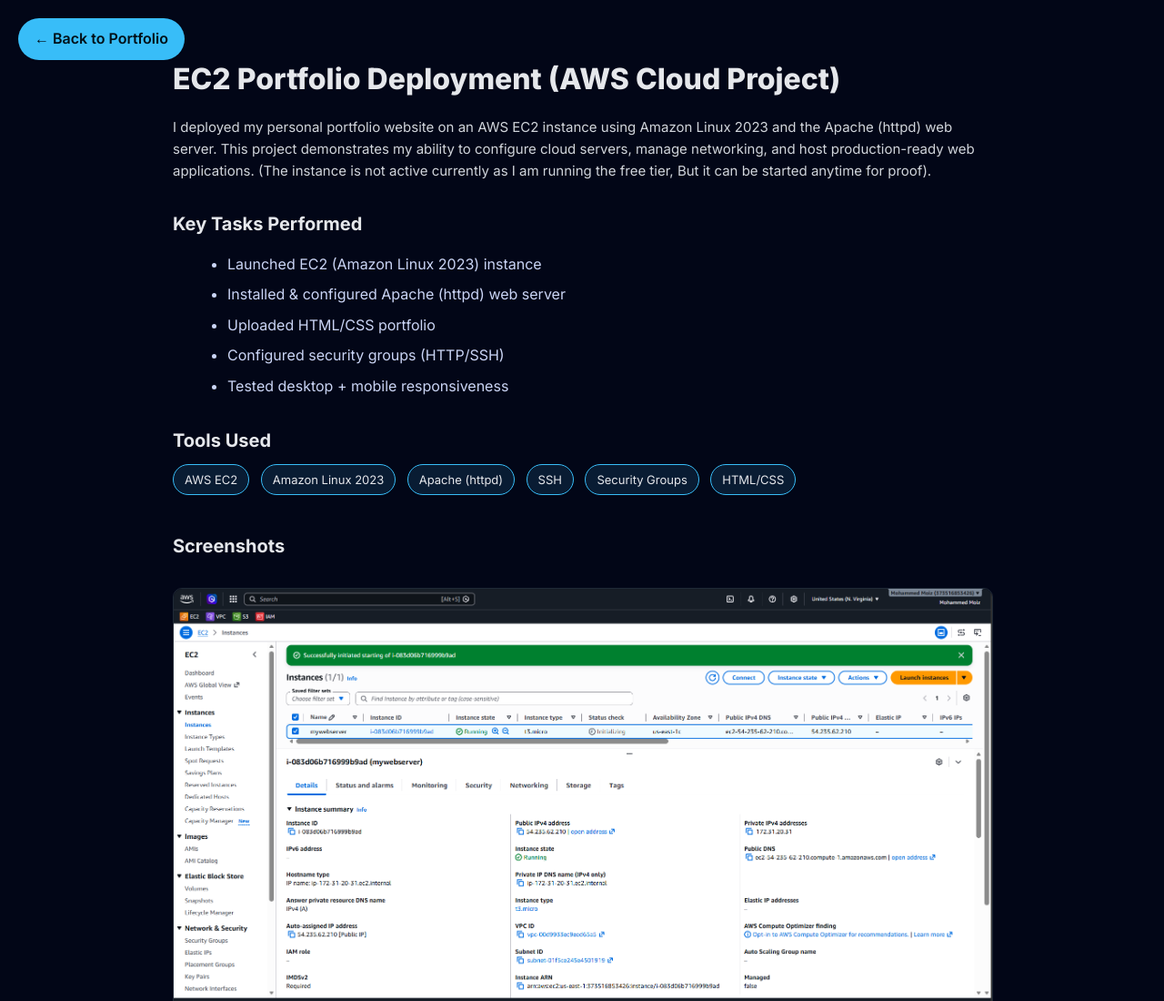
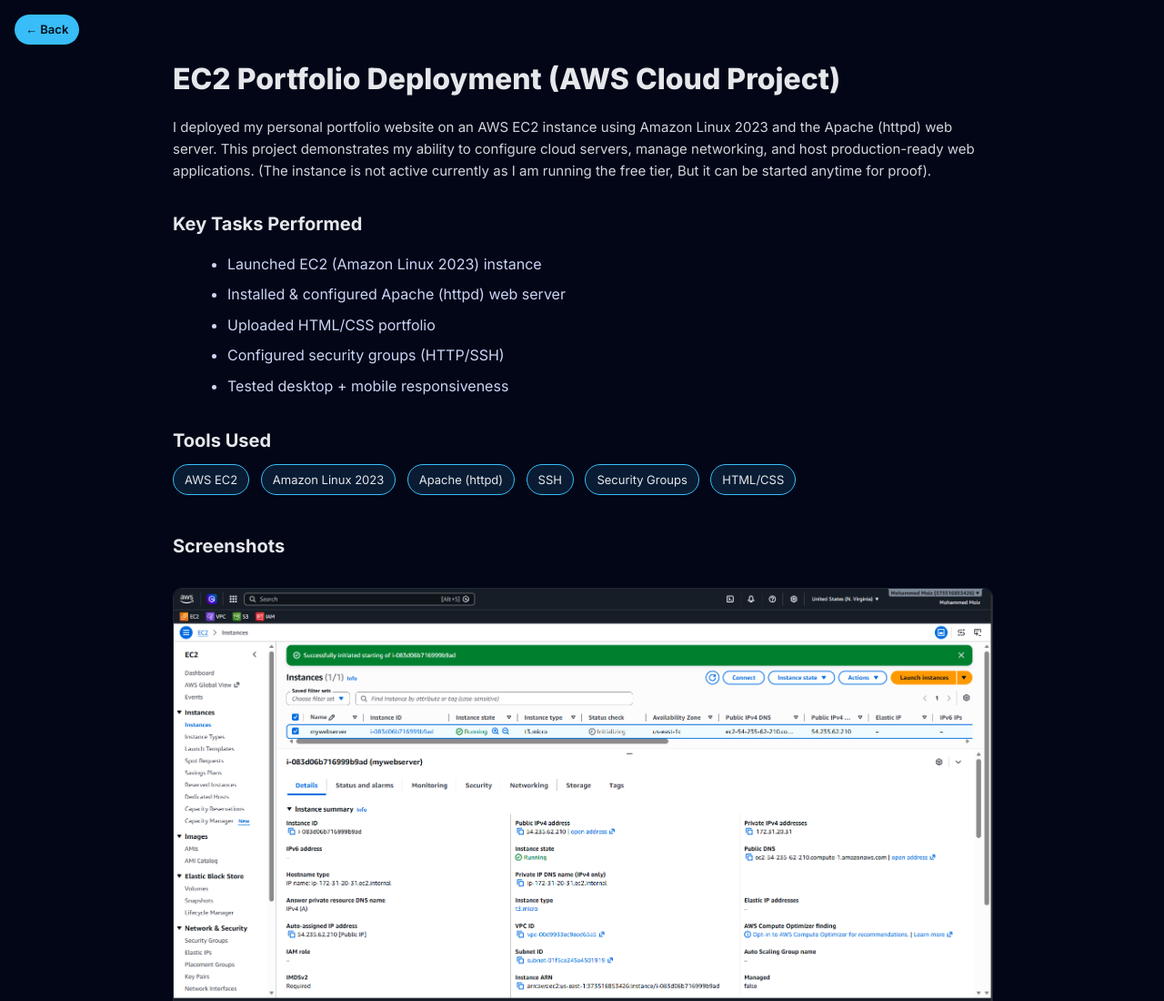
Before and after one commit to mohammedmoizahmed/portfolio, a plain HTML site: page ec2-project.html in a window 1280 px wide. Shown: the top 1100 px of the page at 91% size. Drawn offline with Linux system fonts and the light colour scheme.

Commit message:
Updated JS and EC2 project page

```diff
--- a/ec2-project.html
+++ b/ec2-project.html
@@ -138,14 +138,15 @@
     /* FIXED BACK BUTTON */
     .back-btn{
       position:fixed;
-      top:20px;
-      left:20px;
+      top:16px;
+      left:16px;
       z-index:9999;
-      padding:10px 18px;
+      padding:6px 12px;
       border-radius:999px;
       background:var(--accent);
       color:#021018;
       font-weight:600;
+      font-size:13px;
       text-decoration:none;
       transition:0.2s;
     }
@@ -174,7 +175,7 @@
   </div>
 
   <!-- FIXED BACK BUTTON -->
-  <a href="index.html" class="back-btn">← Back to Portfolio</a>
+  <a href="index.html" class="back-btn">← Back</a>
 
   <div class="page">
 
```
Also changed, not shown: script.js (+10 -0 lines).
